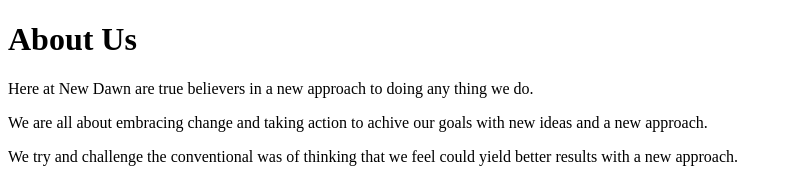
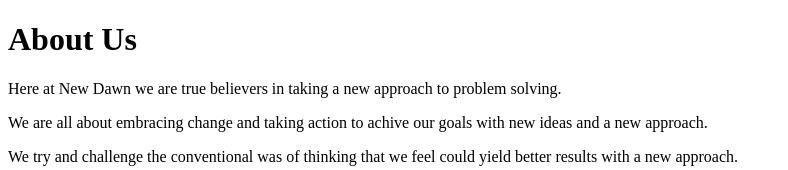
Before and after one commit to Muzibh/itVarsityP01_commerce_store, a plain HTML site: page aboutPage.html in a window 1280 px wide. Shown: the top 170 px of the page, without its empty margins (0-788 px from the left). Drawn offline with Linux system fonts and the light colour scheme.

Commit message:
updated the about page paragraph

```diff
--- a/aboutPage.html
+++ b/aboutPage.html
@@ -7,7 +7,7 @@
     <body>
 
         <h1>About Us</h1>
-        <p>Here at New Dawn are true believers in a new approach to doing any thing we do.
+        <p>Here at New Dawn we are true believers in taking a new approach to problem solving.
         </p>
         <p>We are all about embracing change and taking action to achive our goals with new ideas and a new approach.
         </p>
```
